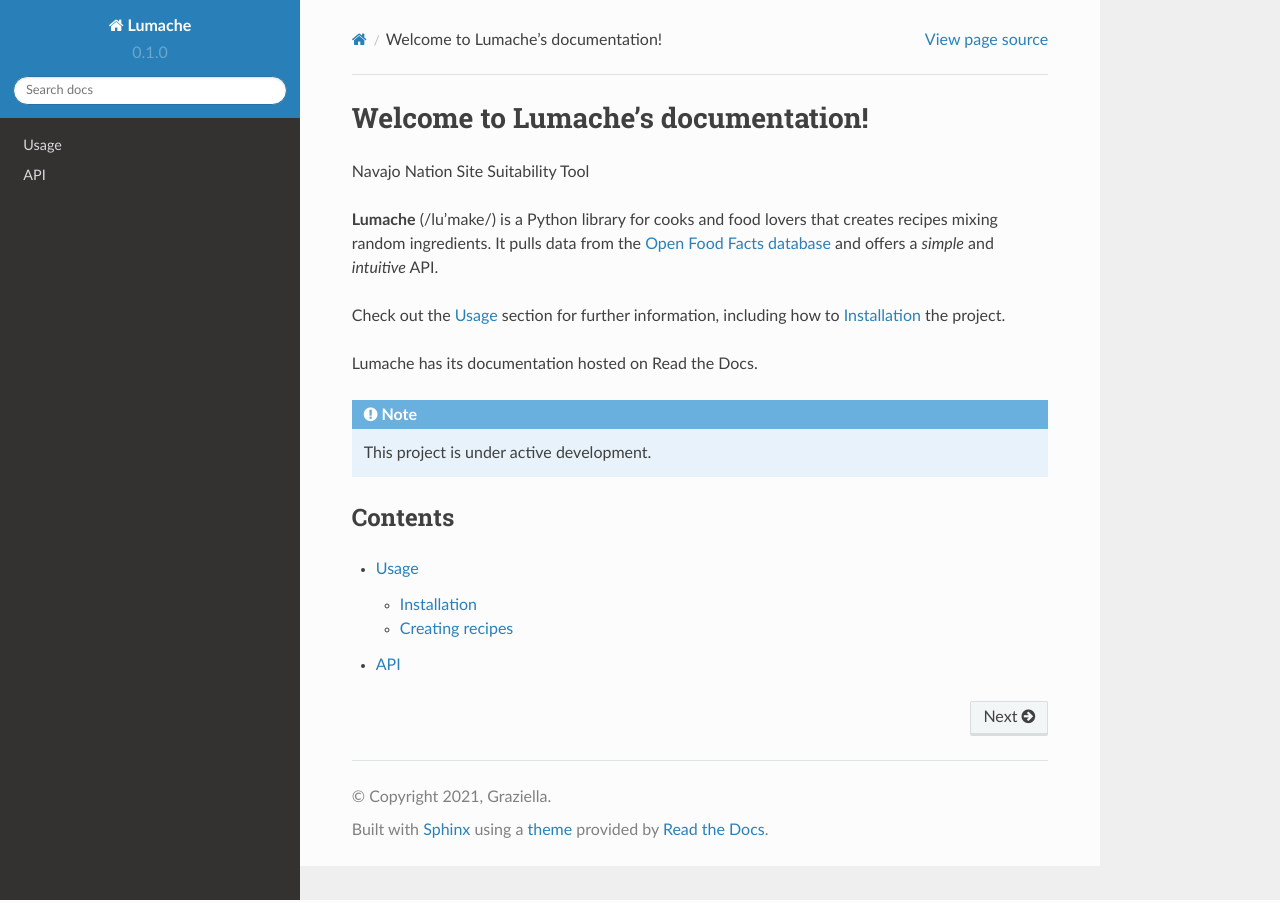
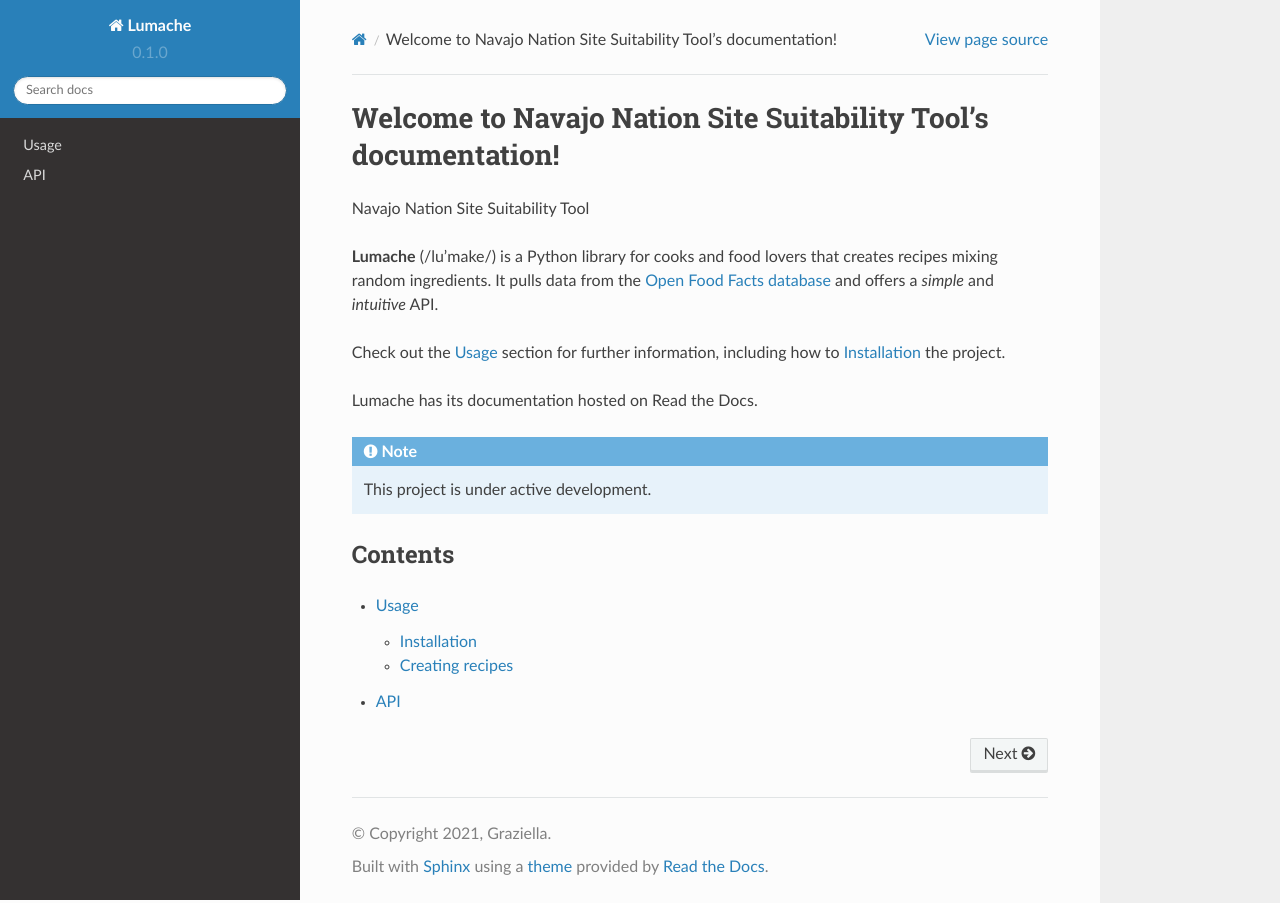
Before and after one commit to rynereger/rtd-tutorial, a Sphinx documentation site: the page built from docs/source/index.rst, in a window 1280 px wide. Built offline with Sphinx 7.4.7 and the Read the Docs theme 2.0.0, drawn with Linux system fonts in a browser that asks for light colours.

Commit message:
Update index.rst

```diff
--- a/docs/source/index.rst
+++ b/docs/source/index.rst
@@ -1,5 +1,5 @@
-Welcome to Lumache's documentation!
-===================================
+Welcome to Navajo Nation Site Suitability Tool's documentation!
+=================================================================
 
 Navajo Nation Site Suitability Tool
 
```
